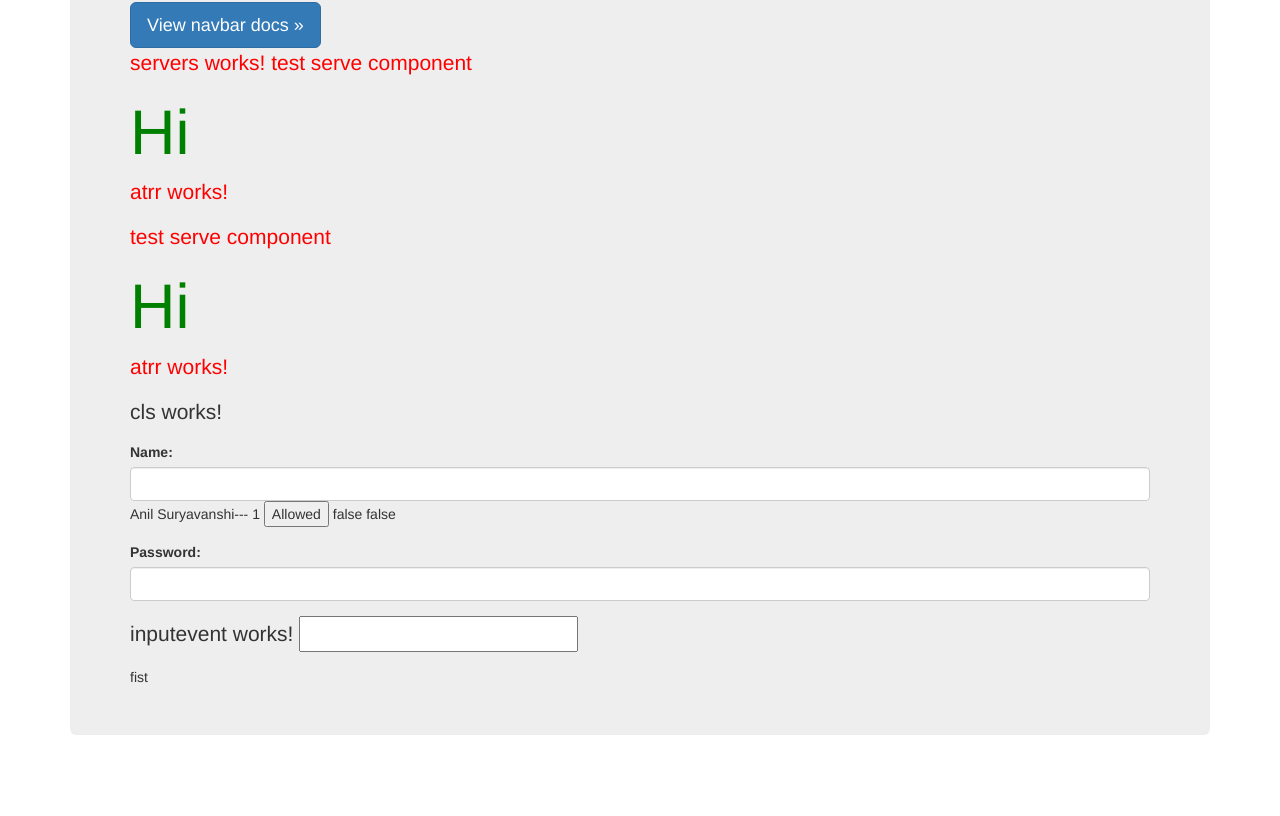
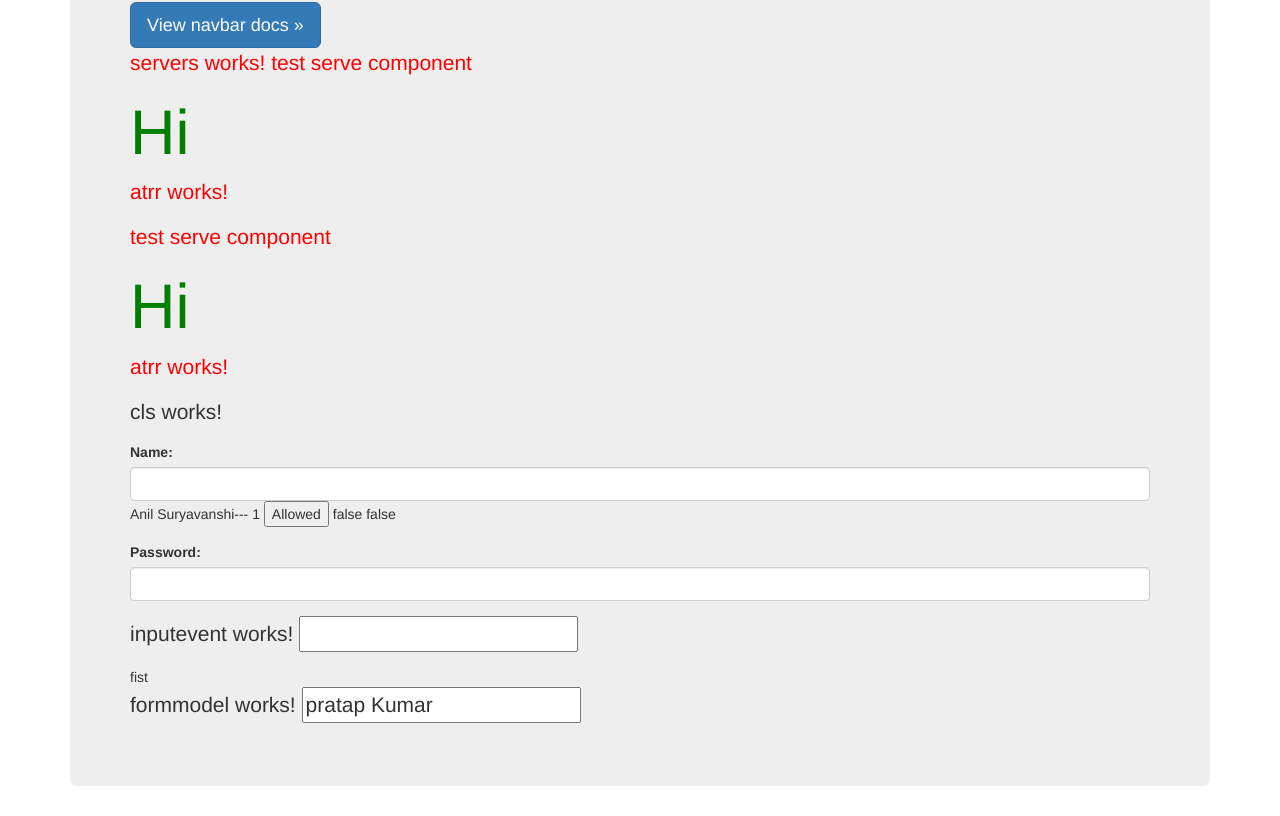
Before and after one commit to acharyaks90Academy/angular2-Tut, an Angular app: page / in a window 1280 px wide. Shown: the part 295-1111 px from the top of the page. Before the commit the page ends 1060 px from the top, so only its background shows below. Built offline with nearby package versions, Linux system fonts and the light colour scheme.

Commit message:
ngmodel two way data binding

```diff
--- a/src/app/app.component.html
+++ b/src/app/app.component.html
@@ -30,5 +30,6 @@
         <a class="btn btn-lg btn-primary" href="../../components/navbar/" role="button">View navbar docs &raquo;</a>
         <app-servers>nsdk</app-servers>
          <app-inputevent></app-inputevent>
+         <app-formmodel></app-formmodel>
       </div>
     </div>
--- a/src/app/app.module.ts
+++ b/src/app/app.module.ts
@@ -9,6 +9,7 @@ import { ServersComponent } from './servers/servers.component';
 import { AtrrComponent } from './atrr/atrr.component';
 import { ClsComponent } from './cls/cls.component';
 import { InputeventComponent } from './inputevent/inputevent.component';
+import { FormmodelComponent } from './formmodel/formmodel.component';
 
 
 @NgModule({
@@ -18,7 +19,8 @@ import { InputeventComponent } from './inputevent/inputevent.component';
     ServersComponent,
     AtrrComponent,
     ClsComponent,
-    InputeventComponent
+    InputeventComponent,
+    FormmodelComponent
   ],
   imports: [
     BrowserModule,
--- /dev/null
+++ b/src/app/formmodel/formmodel.component.html
@@ -0,0 +1,4 @@
+<p>
+  formmodel works!
+  <input type="text" [(ngModel)]="name" >
+</p>
--- /dev/null
+++ b/src/app/formmodel/formmodel.component.ts
@@ -0,0 +1,16 @@
+import { Component, OnInit } from '@angular/core';
+
+@Component({
+  selector: 'app-formmodel',
+  templateUrl: './formmodel.component.html',
+  styleUrls: ['./formmodel.component.css']
+})
+export class FormmodelComponent implements OnInit {
+
+  name : string = "pratap Kumar";
+  constructor() { }
+
+  ngOnInit() {
+  }
+
+}
```
Also changed, not shown: src/app/formmodel/formmodel.component.css (added), 1 other file (tests, documents, lock files or other folders).
